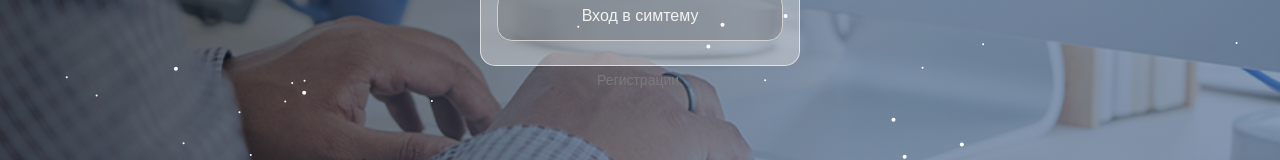
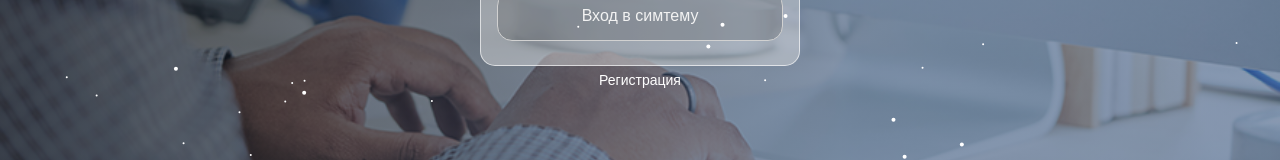
Before and after one commit to dankfedorov/Jokeberry-Frontend, a React app: page /login in a window 1280 px wide. Shown: the part 482-642 px from the top of the page. Built offline with nearby package versions, Linux system fonts and the light colour scheme.

Commit message:
changed bg at login

```diff
--- a/src/assets/styles/sendform.css
+++ b/src/assets/styles/sendform.css
@@ -91,5 +91,5 @@ background-color: #e4e4e46c;
 }
 .small {
   font-size: 14px;
-  color: rgb(122, 122, 122);
+  color: rgb(255, 255, 255);
 }
--- a/src/pages/LoginPage.js
+++ b/src/pages/LoginPage.js
@@ -110,7 +110,7 @@ const MyForm = () => {
         </div>
 
         <a href="/register" className="mb-1 small" type="submit">
-          <span className="">Регистрации.</span>
+          <span className="">Регистрация</span>
         </a>
       </div>
     </div>
--- a/src/pages/RegisterPage.js
+++ b/src/pages/RegisterPage.js
@@ -92,7 +92,7 @@ const MyForm = () => {
         </div>
 
         <a href="/login" className="mb-1 small" type="submit">
-          <span className="">Вход в систему.</span>
+          <span className="">Вход в систему</span>
         </a>
       </div>
     </div>
```
